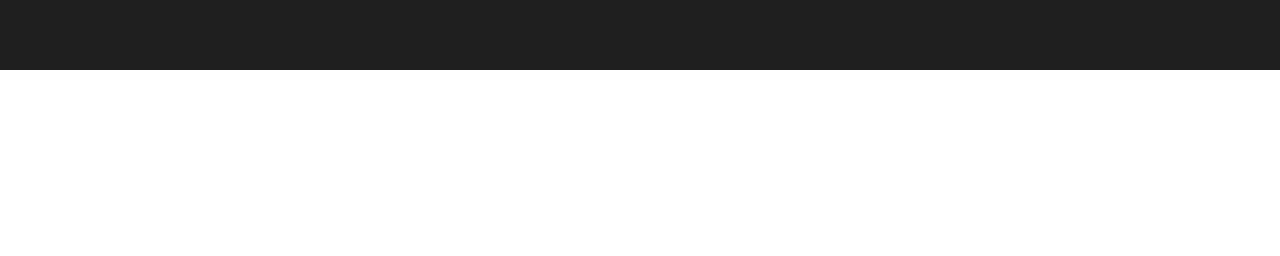
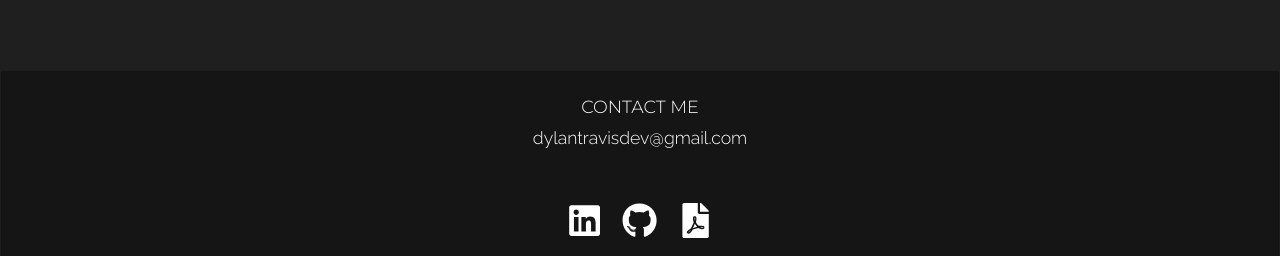
Before and after one commit to asendice/portfolio, a React (Create React App) app in the folder client/: page / in a window 1280 px wide. Shown: the part 2196-2452 px from the top of the page. Before the commit the page ends 2266 px from the top, so only its background shows below. Built offline with nearby package versions, Linux system fonts and the light colour scheme; no server answers.

Commit message:
Contact Component

```diff
--- a/client/src/App.js
+++ b/client/src/App.js
@@ -1,8 +1,9 @@
-import React, { useEffect } from "react";
+import React from "react";
 import Landing from "./components/Landing";
 import Projects from "./components/Projects";
 import About from "./components/About";
 import Tech from "./components/Tech";
+import Contact from "./components/Contact";
 
 const App = () => {
   return (
@@ -11,6 +12,7 @@ const App = () => {
       <About />
       <Projects />
       <Tech />
+      <Contact />
     </div>
   );
 };
--- /dev/null
+++ b/client/src/components/Contact.js
@@ -0,0 +1,53 @@
+import React from "react";
+import { FaLinkedin } from "react-icons/fa";
+import { FaGithub } from "react-icons/fa";
+import { FaFilePdf } from "react-icons/fa";
+
+const Contact = () => {
+  return (
+    <div className="contact">
+      <div className="section-title">CONTACT ME</div>
+      <a
+        href="mailto:dylantravisdev@gmail.com?subject=We are interested in hiring you!"
+        rel="noopener noreferrer"
+        target="_blank"
+        className="email"
+      >
+        dylantravisdev@gmail.com
+      </a>
+
+      <div className="contact-container">
+        <div className="contact-icon">
+          <a
+            href="https://www.linkedin.com/in/dylan-travis-2716a4205/"
+            rel="noopener noreferrer"
+            target="_blank"
+          >
+            <FaLinkedin />
+          </a>
+        </div>
+        <div className="contact-icon">
+          <a
+            href="https://www.github.com/asendice"
+            rel="noopener noreferrer"
+            target="_blank"
+          >
+            <FaGithub />
+          </a>
+        </div>
+        <div className="contact-icon">
+          <a
+            href="https://dtravmysite.s3.us-west-1.amazonaws.com/Dylan_Travis_-_Web_Developer.pdf"
+            rel="noopener noreferrer"
+            target="_blank"
+          >
+            <FaFilePdf />
+          </a>
+        </div>
+      </div>
+      <div className="copyright">Copyright © Dylan Travis</div>
+    </div>
+  );
+};
+
+export default Contact;
--- a/client/src/css/App.css
+++ b/client/src/css/App.css
@@ -388,3 +388,47 @@
   margin-top: 5px;
   font-size: 10px;
 }
+
+.contact {
+  background-color: #151515;
+  min-height: 200px;
+  border: #1f1f1f solid 1px;
+}
+
+.contact-container {
+  display: flex;
+  justify-content: center;
+  margin-top: 45px;
+  flex-wrap: wrap;
+}
+
+.contact-icon {
+  display: flex;
+
+  margin: 10px;
+}
+
+.contact-icon a {
+  font-size: 2.2rem;
+  color: #fff;
+}
+
+.email {
+  display: flex;
+  justify-content: center;
+  margin-top: 10px;
+  text-decoration: none;
+  color: #fff;
+  font-size: 1.1rem;
+}
+
+.email:hover {
+  text-decoration: underline 1px #fff;
+}
+
+.copyright {
+  display:flex;
+  justify-content: center;
+  color: #fff;
+  font-size: .7rem;
+}
```
Also changed, not shown: client/src/components/Footer.js (deleted, +0 -34 lines).
